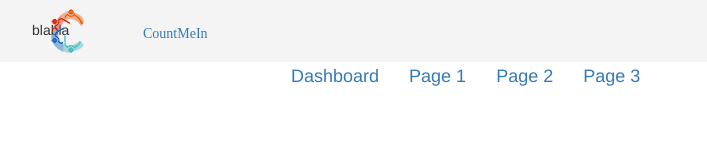
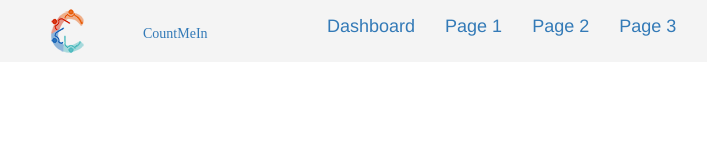
Before and after one commit to Nid173/CountMeIn_Project, a plain HTML site: page index.html in a window 1280 px wide. Shown: the whole page, without its empty margins (38-745 px from the left). Drawn offline with nearby package versions, Linux system fonts and the light colour scheme.

Commit message:
to master

```diff
--- a/index.html
+++ b/index.html
@@ -17,14 +17,7 @@
                   <span id="brandName">CountMeIn</span>
         </section>
       </a>
-      <ul>blabla</ul>
-      <nav class="navbar ">
-
-
-
-
-
-
+      <nav class="navbar">
       <ul class="nav navbar-nav">
       <li class="active"><a href="#">Dashboard</a></li>
       <li><a href="#">Page 1</a></li>
```
Also changed, not shown: includes/main.js (added).
